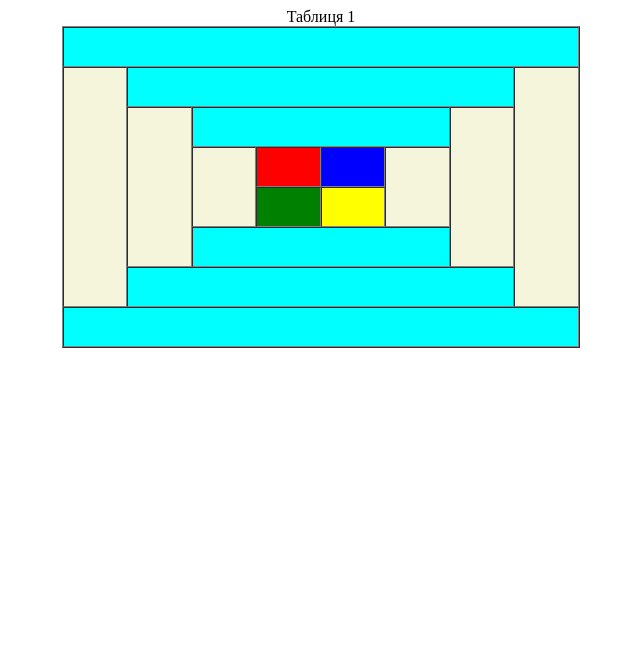
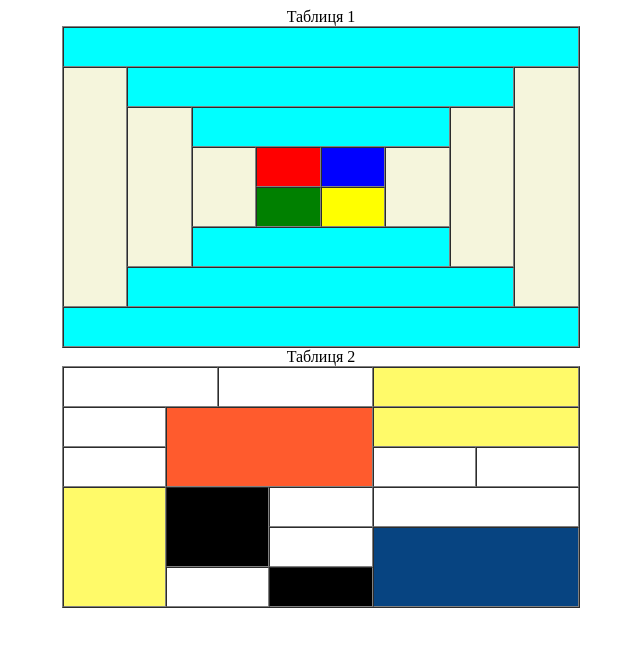
Before and after one commit to YakymivDanylo/web-technologies, a website: page Lab 3 Web/Ex1.html in a window 1280 px wide. Shown: the whole page, without its empty margins (319-959 px from the left). Drawn offline with Linux system fonts and the light colour scheme.

Commit message:
ex1 done

```diff
--- a/Lab 3 Web/Ex1.html
+++ b/Lab 3 Web/Ex1.html
@@ -5,6 +5,7 @@
   <title>Завдання 1</title>
 </head>
 <body>
+<section>
 <table border="1" align="center" cellpadding="10" cellspacing="0" bgcolor="beige" width="41%">
   <caption>Таблиця 1</caption>
   <!---1-->
@@ -92,8 +93,124 @@
       &nbsp;
     </td>
   </tr>
+</table>
+</section>
+
+ <section>
+<table border="1" align="center" cellpadding="10" cellspacing="0" width="41%">
+  <caption>Таблиця 2</caption>
+
+  <!---1-->
+  <tr>
+    <td colspan="2" align="center">
+      &nbsp;
+    </td>
+    <td colspan="3" align="center" >
+      &nbsp;
+    </td>
+
+    <td colspan="2" align="center" bgcolor="#fffa69">
+      &nbsp;
+    </td>
+
+  </tr>
+
+  <!---2-->
+  <tr>
+    <td rowspan="2" align="center">
+      &nbsp;
+    </td>
+    <td colspan="4" align="center" bgcolor="#ff5b2d" rowspan="5">
+      &nbsp;
+  </td>
+    <td colspan="2" align="center" bgcolor="#fffa69" rowspan="2">
+      &nbsp;
+  </td>
+
+  </tr>
+  <!---3-->
+  <tr>
+
+  </tr>
+
+  <!---4-->
+  <tr>
+    <td rowspan="3">
+      &nbsp;
+    </td>
+
+
+    <td rowspan="3" align="center">
+      &nbsp;
+    </td>
+
+    <td rowspan="3" align="center">
+      &nbsp;
+    </td>
+  </tr>
+
+  <!---5-->
+  <tr>
+
+  </tr>
+
+  <!---6-->
+  <tr>
+
+
+
+  </tr>
+
+  <!---7-->
+  <tr>
+    <td rowspan="3" align="center" bgcolor="#fffa69 ">
+      &nbsp;
+    </td>
+    <td colspan="2" align="center" bgcolor="#000000" rowspan="2">
+      &nbsp;
+    </td>
+
+    <td colspan="2" align="center">
+      &nbsp;
+    </td>
+
+    <td colspan="2" align="center">
+      &nbsp;
+    </td>
+
+
+  </tr>
+
+  <!---8-->
+  <tr>
+
+    <td colspan="2" align="center">
+      &nbsp;
+    </td>
+
+    <td colspan="2" align="center" rowspan="2" bgcolor="#074481 ">
+      &nbsp;
+    </td>
+
+  </tr>
+
+  <!---9-->
+  <tr>
+
+    <td colspan="2" align="center">
+      &nbsp;
+    </td>
+
+    <td colspan="2" align="center" bgcolor="#000000">
+      &nbsp;
+    </td>
+
+
+  </tr>
 
 
 </table>
+ </section>
+
 </body>
 </html>
```
